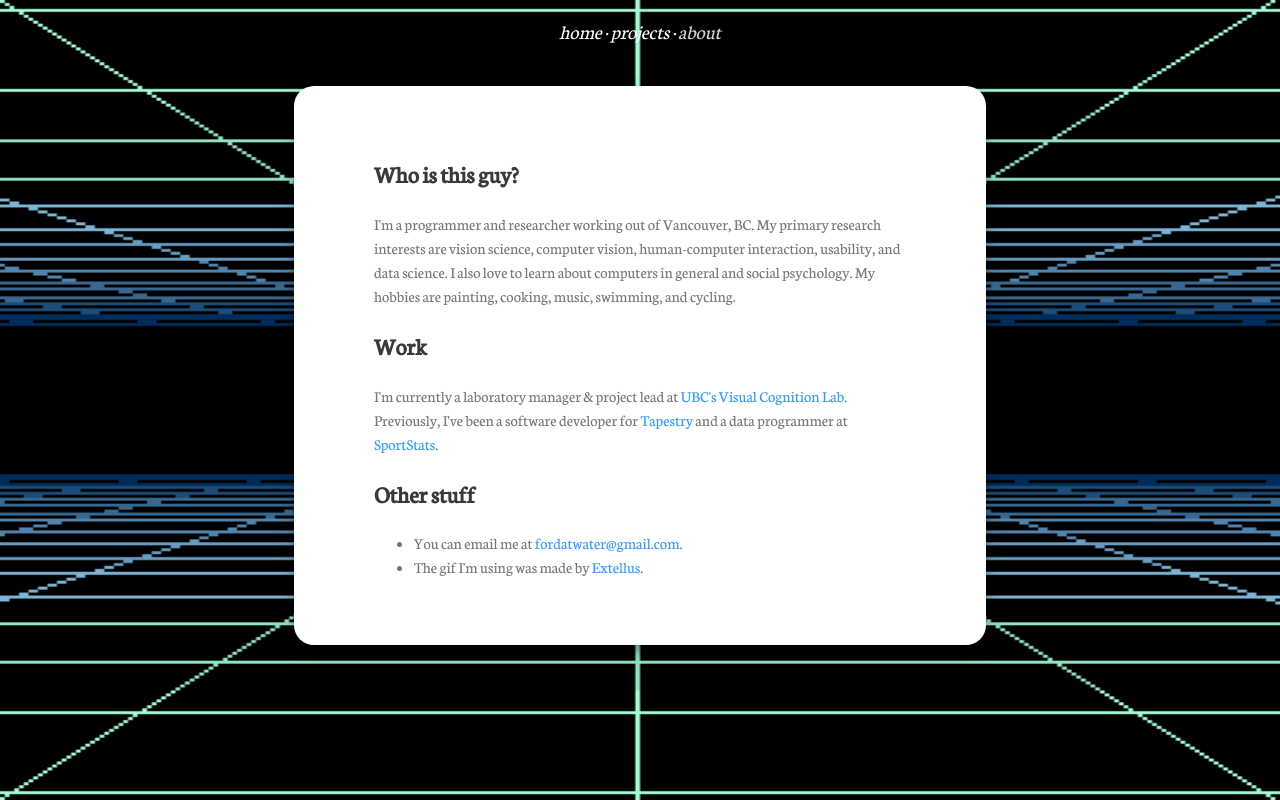
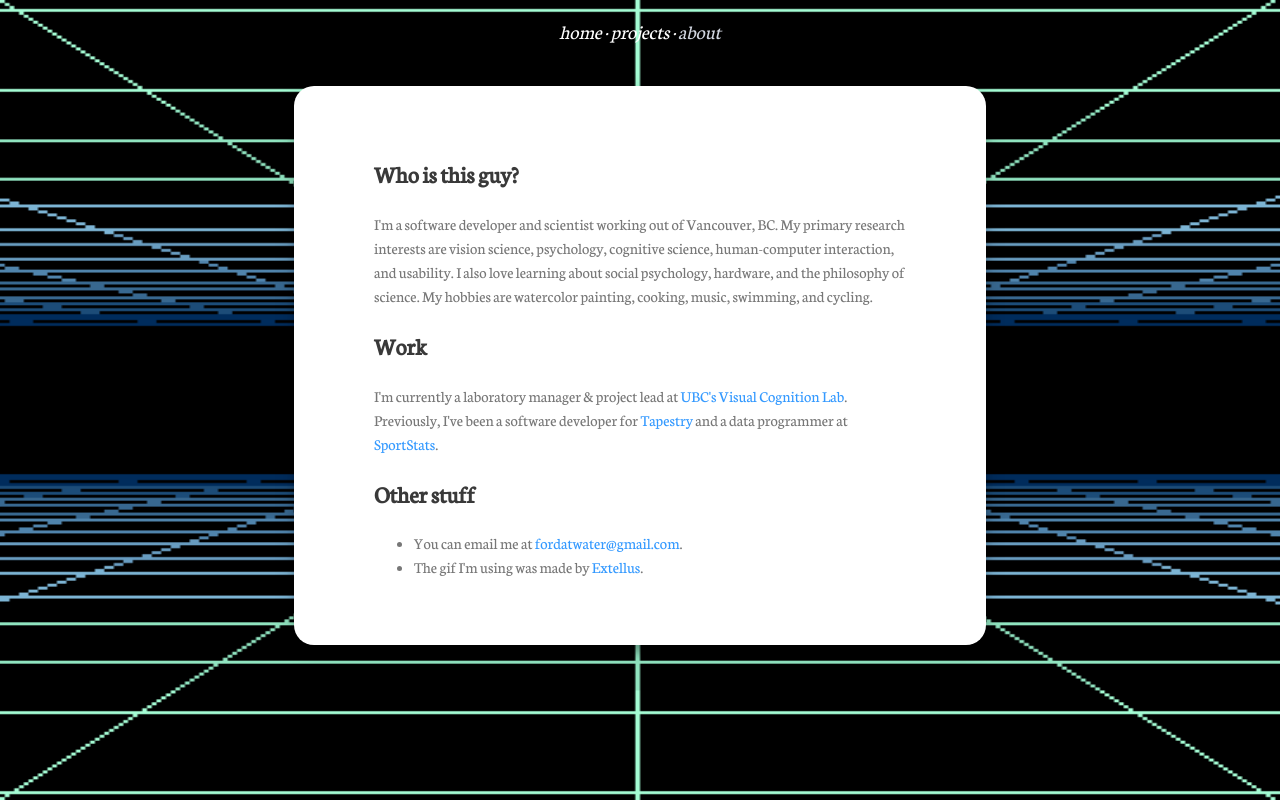
Before and after one commit to fordat/fordat.github.io__, a plain HTML site: page about.html in a window 1280 px wide. Drawn offline with Linux system fonts and the light colour scheme.

Commit message:
about page update

```diff
--- a/about.html
+++ b/about.html
@@ -26,7 +26,7 @@
 	<div class="subcontainer">
 		<div class="about">
 			<h2>Who is this guy?</h2>
-			<p>I'm a programmer and researcher working out of Vancouver, BC.  My primary research interests are vision science, computer vision, human-computer interaction, usability, and data science.  I also love to learn about computers in general and social psychology.  My hobbies are painting, cooking, music, swimming, and cycling.
+			<p>I'm a software developer and scientist working out of Vancouver, BC.  My primary research interests are vision science, psychology, cognitive science, human-computer interaction, and usability.  I also love learning about social psychology, hardware, and the philosophy of science.  My hobbies are watercolor painting, cooking, music, swimming, and cycling.
 			<h2>Work</h2>
 			<p>I'm currently a laboratory manager & project lead at <a href="https://viscoglab.psych.ubc.ca/" class="wlink">UBC's Visual Cognition Lab</a>. Previously, I've been a software developer for <a href="https://tapestry-tool.com/" class="wlink">Tapestry</a> and a data programmer at <a href="https://www.sportstats.ca/" class="wlink">SportStats</a>.
 			<h2>Other stuff</h2>
```
